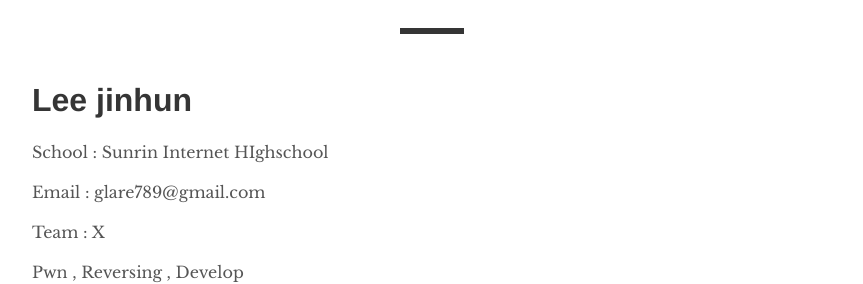
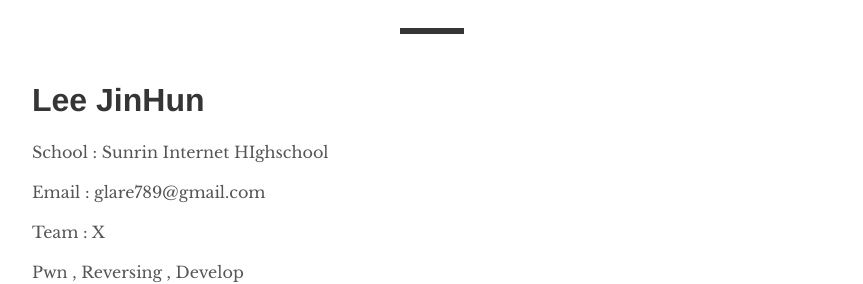
Before and after one commit to hOwD4yS/hOwD4yS.github.io, a Jekyll site: the page built from about.md, in a window 1280 px wide. Shown: the part 211-495 px from the top of the page, without its empty margins (208-1071 px from the left). Built offline with Jekyll 4.4.1, drawn with Linux system fonts in a browser that asks for light colours.

```diff
--- a/about.md
+++ b/about.md
@@ -9,7 +9,7 @@ permalink: /about/
 
 
 
-<h1>Lee jinhun</h1>
+<h1>Lee JinHun</h1>
 
 
 
```
